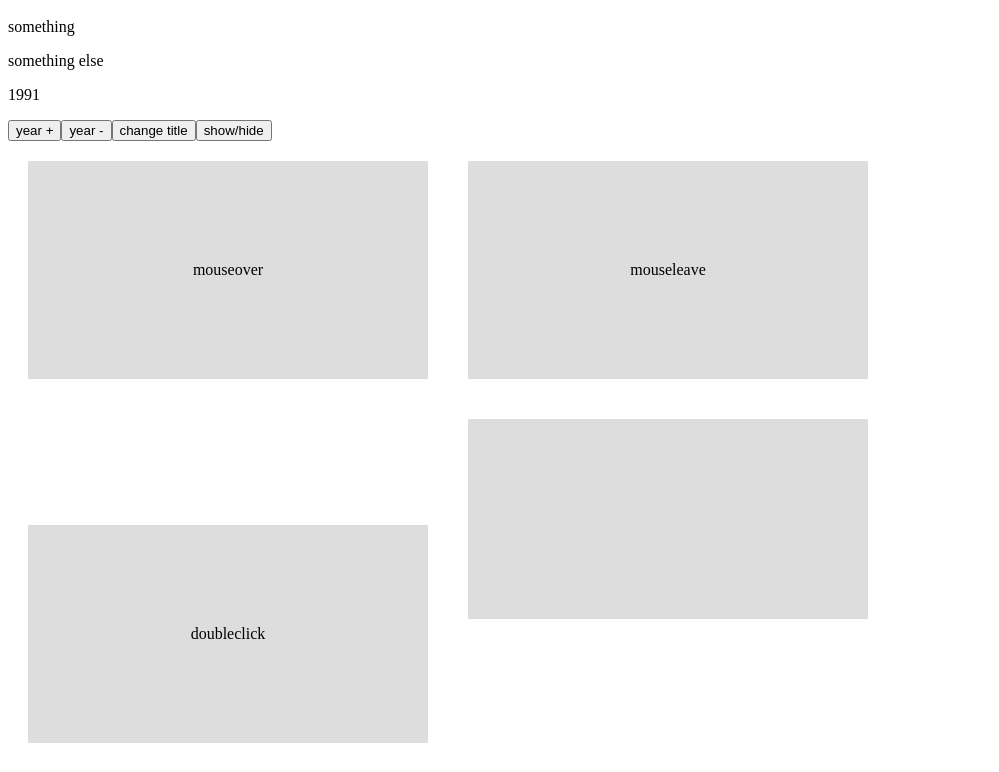
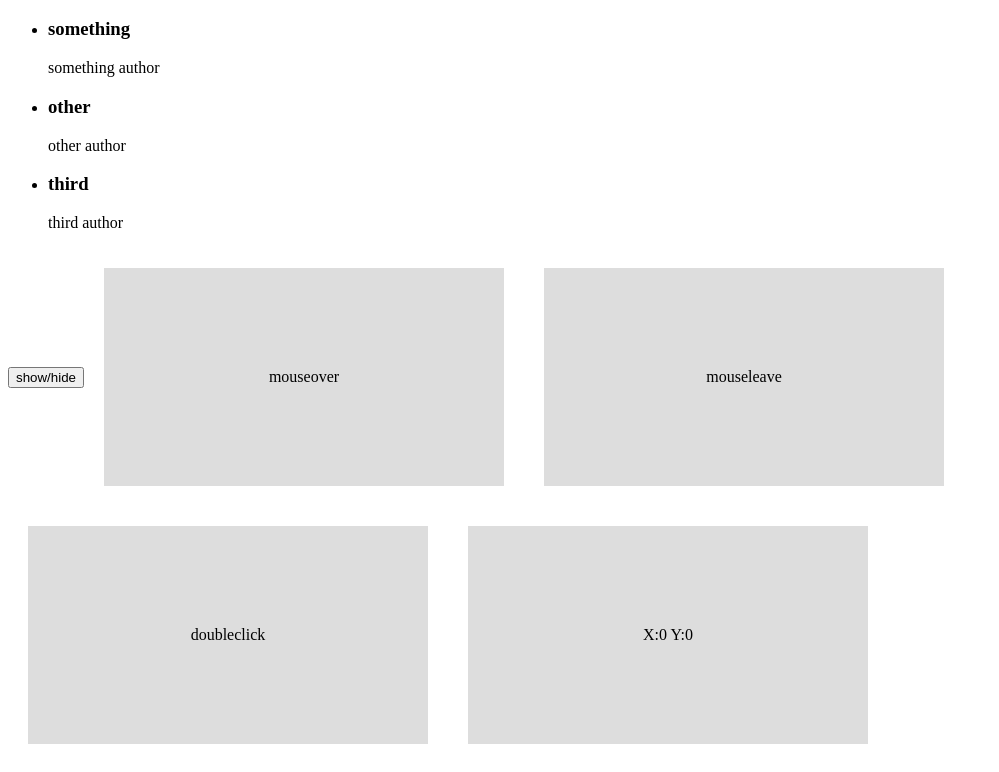
Before and after one commit to PrenitaVulpo/Vue3-Test, a plain HTML site: page index.html in a window 1280 px wide. Shown: the part 48-820 px from the top of the page, without its empty margins (0-999 px from the left). Drawn offline with nearby package versions, Linux system fonts and the light colour scheme.

Commit message:
mouse for test

```diff
--- a/app.js
+++ b/app.js
@@ -4,7 +4,14 @@ const App = Vue.createApp({
           show: true,
           title: 'something',
           name: 'something else',
-          year: 1991
+          year: 1991,
+          books: [
+            {title: 'something', author: 'something author',},
+            {title: 'other', author: 'other author',},
+            {title: 'third', author: 'third author',},
+          ],
+          x: 0,
+          y: 0,
         }
     },
     methods: {
@@ -14,8 +21,12 @@ const App = Vue.createApp({
       toggleShow(){
         this.show = !this.show
       },
-      handleMouseEvent(){
-        console.log('mouse event')
+      handleMouseEvent(e){
+        console.log('event type', e.type)
+      },
+      handleMouseMove(e){
+        this.x = e.offsetX
+        this.y = e.offsetY
       }
     }
 })
--- a/index.html
+++ b/index.html
@@ -20,19 +20,30 @@
     <h1>Hello, vue :)</h1>
     <div id="app">
         <div v-if="show">
-            <p>{{title}}</p>
+
+            <!-- <p>{{title}}</p>
             <p>{{name}}</p>
             <p>{{year}}</p>
             <button v-on:click="addyear">year +</button>
             <button @click="year--">year -</button>
-            <button v-on:click="title = 'new title'">change title</button>
-            <button @click="toggleShow">show/hide</button>
+            <button v-on:click="title = 'new title'">change title</button> -->
+          <ul>
+            <li v-for="book in books">
+              <h3>
+                {{book.title}}
+              </h3>
+              <p>
+                {{book.author}}
+              </p>
+            </li>
+          </ul>
         </div>
+        <button @click="toggleShow">show/hide</button>
 
         <div class="box" @mouseover="handleMouseEvent">mouseover</div>
         <div class="box" @mouseleave="handleMouseEvent">mouseleave</div>
         <div class="box" @dblclick="handleMouseEvent">doubleclick</div>
-        <div class="box"></div>
+        <div class="box" @mousemove="handleMouseMove">X:{{x}} Y:{{y}}</div>
     </div>
     <script src="app.js"></script>
 </body>
```
